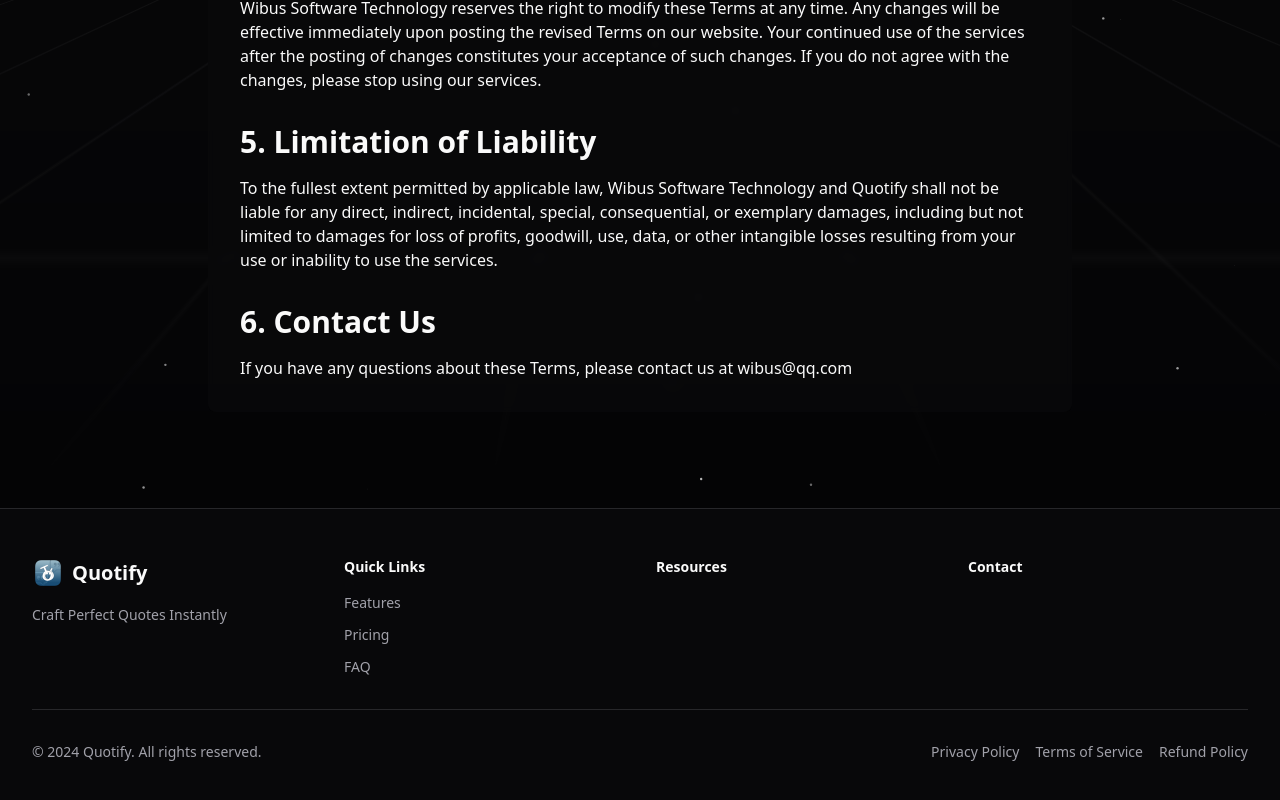
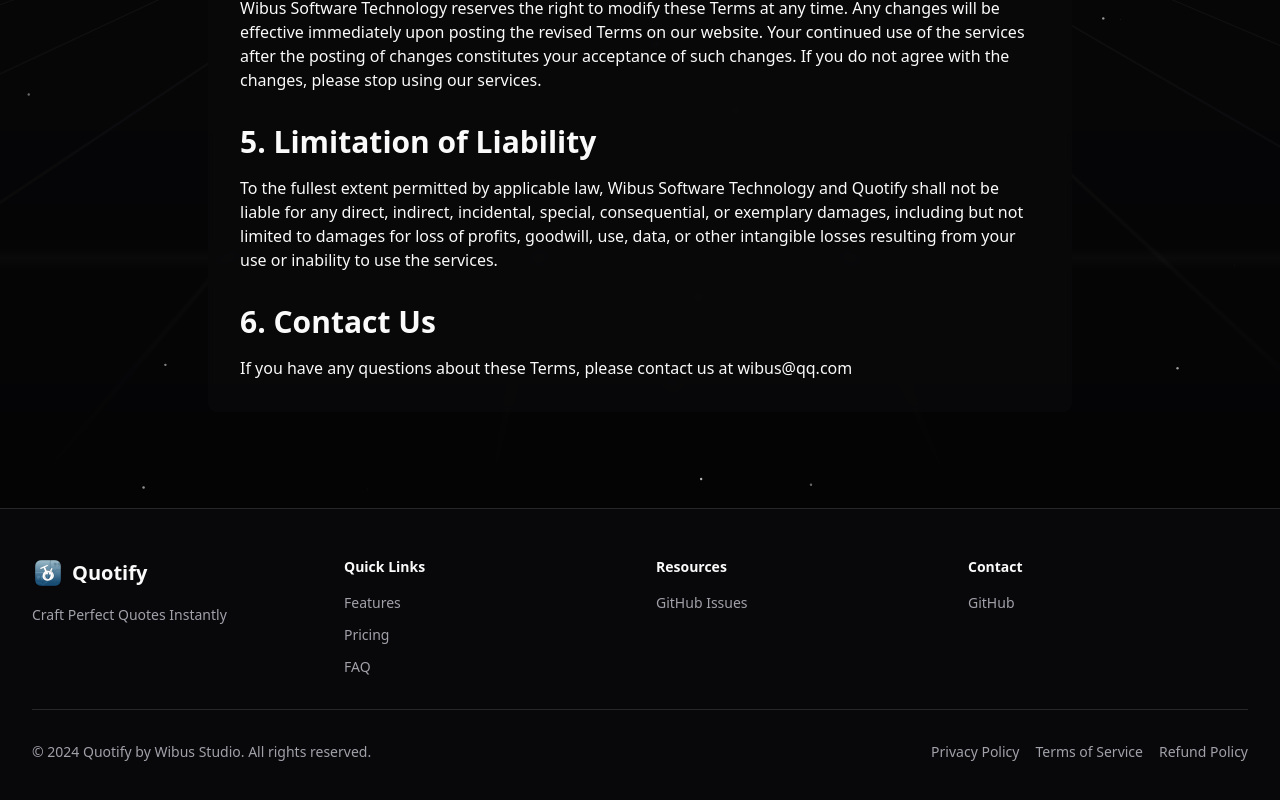
Before and after one commit to wibus-wee/QuotifyLandingPage, a React (Vite) app: page /#/terms-of-service in a window 1280 px wide. Shown: the part 836-1636 px from the top of the page. Built offline with nearby package versions, Linux system fonts and the light colour scheme; no server answers.

Commit message:
feat: add GitHub links to Resources and Contact sections in footer

```diff
--- a/src/components/layout.tsx
+++ b/src/components/layout.tsx
@@ -112,6 +112,11 @@
             <div>
               <h3 className="mb-4 text-sm font-semibold">Resources</h3>
               <ul className="space-y-3 text-sm text-muted-foreground">
+                <li>
+                  <a href="https://github.com/wibus-studio/Quotify-distribution/issues" target="_blank" rel="noopener noreferrer" className="hover:text-primary">
+                    GitHub Issues
+                  </a>
+                </li>
               </ul>
             </div>
 
@@ -119,6 +124,11 @@
             <div>
               <h3 className="mb-4 text-sm font-semibold">Contact</h3>
               <ul className="space-y-3 text-sm text-muted-foreground">
+                <li>
+                  <a href="https://github.com/wibus-studio" target="_blank" rel="noopener noreferrer" className="hover:text-primary">
+                    GitHub
+                  </a>
+                </li>
               </ul>
             </div>
           </div>
@@ -127,7 +137,7 @@
           <div className="mt-8 border-t pt-8">
             <div className="flex flex-col items-center justify-between gap-4 md:flex-row">
               <p className="text-sm text-muted-foreground">
-                © {new Date().getFullYear()} Quotify. All rights reserved.
+                © {new Date().getFullYear()} Quotify by Wibus Studio. All rights reserved.
               </p>
               <div className="flex gap-4 text-sm text-muted-foreground">
                 <Link to="/privacy-policy" className="hover:text-primary">Privacy Policy</Link>
```
